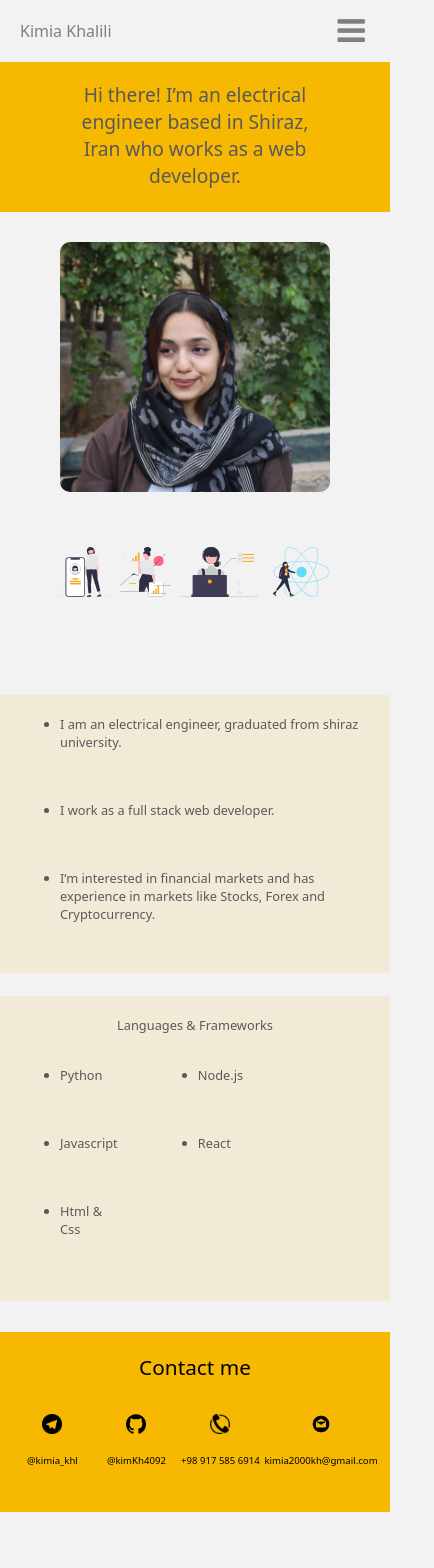
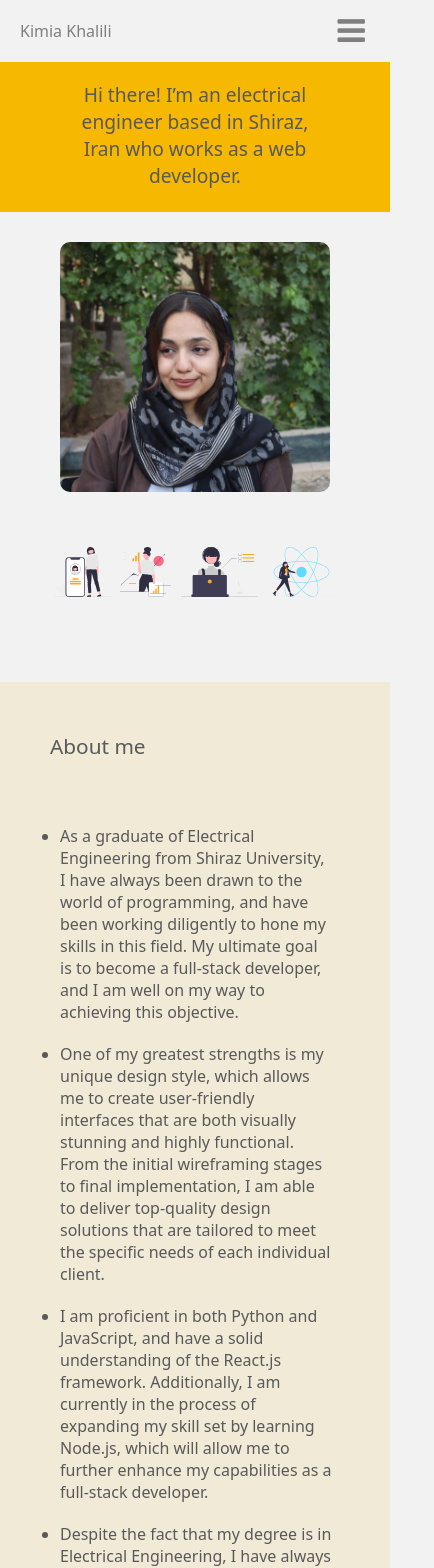
Before and after one commit to kimKh4092/Personal-Website, a React (Create React App) app: page / in a window 390 px wide. Shown: the top 1568 px of the page, 434 px wide, since content can reach past the window. Before the commit the page ends 1512 px from the top, so only its background shows below. Built offline with nearby package versions, Linux system fonts and the light colour scheme.

Commit message:
modifications

```diff
--- a/src/App.css
+++ b/src/App.css
@@ -153,7 +153,7 @@ body {
 /*about me*/
 .content {
   background-color: rgba(241, 234, 214, 1);
-  height: 350px;
+  height: 650px;
   display: flex;
   flex-direction: row;
   font-size: 1.3rem;
@@ -161,15 +161,31 @@ body {
   font-family: system-ui, -apple-system, BlinkMacSystemFont, 'Segoe UI', Roboto, Oxygen, Ubuntu, Cantarell, 'Open Sans', 'Helvetica Neue', sans-serif;
 }
 
-.list {
-  width: 50vw;
+.content2 {
+  height: 400px;
+  display: flex;
+  flex-direction: row;
+  font-size: 1.3rem;
+  color: rgba(89, 89, 89, 1);
+  font-family: system-ui, -apple-system, BlinkMacSystemFont, 'Segoe UI', Roboto, Oxygen, Ubuntu, Cantarell, 'Open Sans', 'Helvetica Neue', sans-serif;
+}
+
+.content-head {
+  text-align: center;
+  width: 20vw;
+  margin: 50px;
+  font-size: 2rem;
+}
+
+.list1 {
+  width: 80vw;
+  margin-top: 35px;
 }
 
 .lists {
   display: flex;
   flex-direction: row;
   width: 50vw;
-  justify-content: center;
 }
 
 .content-item {
@@ -177,9 +193,8 @@ body {
   margin-bottom: 50px;
 }
 
-.content-head {
-  text-align: center;
-  margin-top: 20px;
+.content-item2 {
+  margin: 35px 100px 100px 0px;
 }
 
 /*contact*/
@@ -229,6 +244,12 @@ body {
   margin-bottom: 0px;
 }
 
+@media screen and (max-width: 1370px) {
+  .content {
+    height: 700px;
+  }
+}
+
 /*tablet view*/
 @media screen and (max-width: 1225px) {
   .nav-content1 {
@@ -247,6 +268,15 @@ body {
 
   .content {
     font-size: 1.1rem;
+    height: 600px;
+  }
+
+  .content2 {
+    font-size: 1.1rem;
+  }
+
+  .content-head {
+    font-size: 1.6rem;
   }
 
   .contact {
@@ -279,6 +309,29 @@ body {
   }
 }
 
+@media screen and (max-width: 1170px) {
+  .content {
+    height: 600px;
+  }
+
+  .content-item {
+    margin: 20px;
+    margin-bottom: 30px;
+  }
+}
+
+@media screen and (max-width: 1040px) {
+  .content {
+    height: 650px;
+  }
+}
+
+@media screen and (max-width: 900px) {
+  .content {
+    height: 700px;
+  }
+}
+
 /* tablet view */
 @media screen and (max-width: 870px) {
 
@@ -290,7 +343,20 @@ body {
 
   .content {
     font-size: 1rem;
-    height: 320px;
+    height: 600px;
+  }
+
+  .content2 {
+    font-size: 1rem;
+  }
+
+  .content-head {
+    font-size: 1.3rem;
+  }
+
+  .content-item {
+    margin-bottom: 20px;
+
   }
 
   .contact {
@@ -322,6 +388,12 @@ body {
 
   .img {
     height: 50px;
+  }
+}
+
+@media screen and (max-width:825px) {
+  .content {
+    height: 650px;
   }
 }
 
@@ -373,25 +445,24 @@ body {
 
   .content {
     flex-direction: column;
-    height: 600px;
-    background-color: rgb(242, 242, 242);
+    height: 670px;
+    /* background-color: rgb(242, 242, 242); */
   }
 
-  .list {
-    background-color: rgba(241, 234, 214, 1);
-    font-size: 0.8rem;
-    width: auto;
+  .content2 {
+    flex-direction: column;
+    height: 450px;
+    /* margin-left: 20px; */
   }
 
-  .list2 {
-    background-color: rgba(241, 234, 214, 1);
-    width: auto;
-    font-size: 0.8rem;
-    margin-top: 10px;
+  .content-head {
+    margin-bottom: 10px;
+    width: 50vw;
+    text-align: left;
   }
 
   .lists {
-    justify-content: flex-start;
+    margin-left: 25px;
   }
 
   .contact {
@@ -487,6 +558,18 @@ body {
   }
 }
 
+@media screen and (max-width: 670px) {
+  .content {
+    height: 730px;
+  }
+}
+
+@media screen and (max-width: 580px) {
+  .content {
+    height: 800px;
+  }
+}
+
 /* mobile view */
 @media screen and (max-width: 500px) {
   .intro-text {
@@ -509,4 +592,14 @@ body {
   .contact-items {
     margin: 2px;
   }
+
+  .content {
+    height: 900px;
+  }
 }
+
+@media screen and (max-width: 400px) {
+  .content {
+    height: 1000px;
+  }
+}
--- a/src/components/content.jsx
+++ b/src/components/content.jsx
@@ -7,26 +7,44 @@ class Content extends Component {
 
         return (
 
-            <div className='content'>
-                <ul className='list'>
-                    <li className='content-item'>I am an electrical engineer, graduated
-                        from shiraz university.</li>
-                    <li className='content-item'>
-                        I work as a full stack web developer.</li>
-                    <li className='content-item'>I’m interested in financial markets and has experience in markets like Stocks, Forex and Cryptocurrency.</li>
-                </ul>
+            <div >
+                <div className='content'>
+                    <div className='content-head'>About me</div>
+                    <ul className='list1'>
+                        <li className='content-item'>As a graduate of Electrical Engineering from Shiraz University,
+                            I have always been drawn to the world of programming,
+                            and have been working diligently to hone my skills in this field. My ultimate goal is to become a full-stack developer,
+                            and I am well on my way to achieving this objective.</li>
+                        <li className='content-item'>
+                            One of my greatest strengths is my unique design style,
+                            which allows me to create user-friendly interfaces that are both visually stunning and highly functional.
+                            From the initial wireframing stages to final implementation, I am able to deliver top-quality design solutions
+                            that are tailored to meet the specific needs of each individual client.</li>
+                        <li className='content-item'>I am proficient in both Python and JavaScript, and have a solid understanding of the React.js framework.
+                            Additionally, I am currently in the process of expanding my skill set by learning Node.js,
+                            which will allow me to further enhance my capabilities as a full-stack developer.</li>
+                        <li className='content-item'>Despite the fact that my degree is in Electrical Engineering,
+                            I have always had a strong passion for programming, and have spent countless hours teaching myself the ins and outs of this complex field.
+                            I am deeply committed to achieving excellence in my work, and am confident that my unique skill set and dedication to continuous improvement
+                            will enable me to succeed as a professional full-stack developer.</li>
+                    </ul>
 
-                <div className='list2'>
+                </div>
+
+
+
+
+                <div className='content2'>
                     <div className='content-head'>Languages & Frameworks</div>
                     <div className='lists'>
                         <ul>
-                            <li className='content-item'>Python</li>
-                            <li className='content-item'>Javascript</li>
-                            <li className='content-item'>Html & Css</li>
+                            <li className='content-item2'>Python</li>
+                            <li className='content-item2'>Javascript</li>
+                            <li className='content-item2'>Html & Css</li>
                         </ul>
                         <ul>
-                            <li className='content-item'>Node.js</li>
-                            <li className='content-item'>React</li>
+                            <li className='content-item2'>Node.js</li>
+                            <li className='content-item2'>React</li>
                         </ul>
 
                     </div>
```
